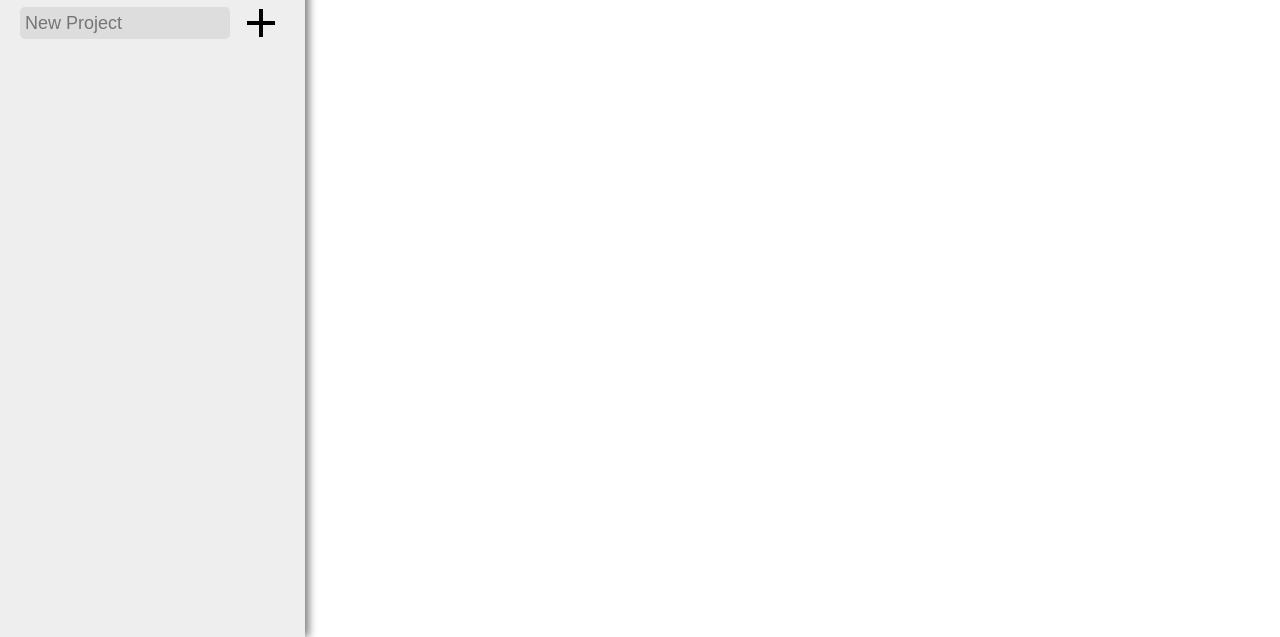
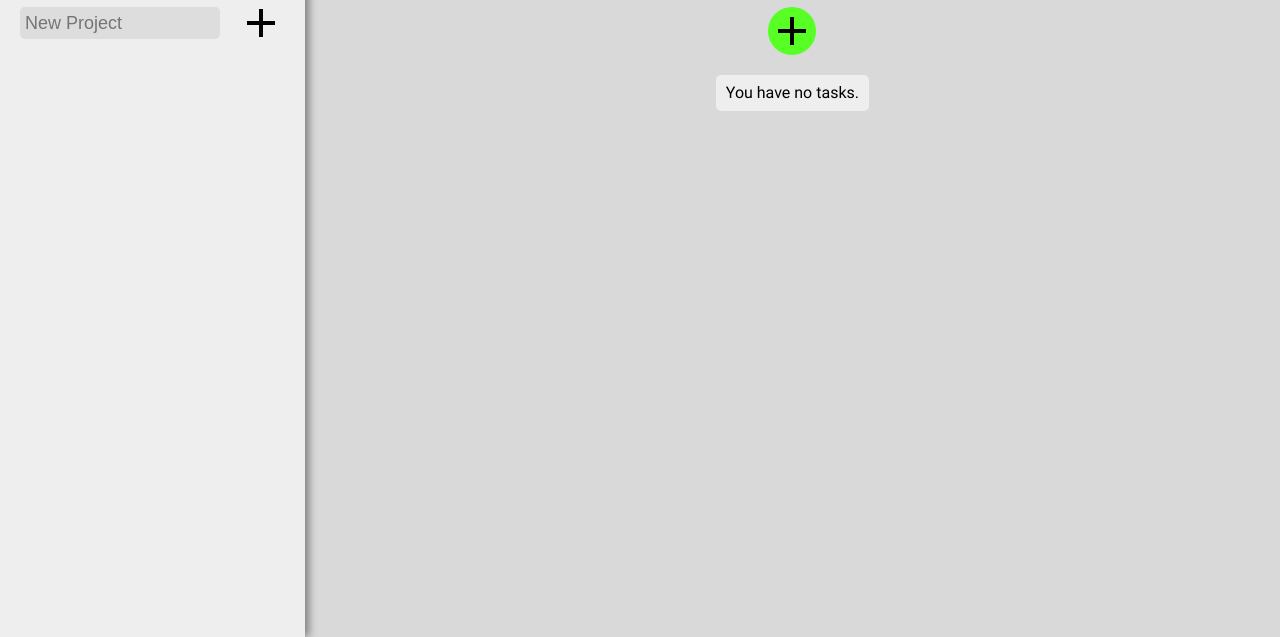
Before and after one commit to pv-230/odin-todo-list, a website built with webpack: page src/index.html in a window 1280 px wide. Shown: the part 163-800 px from the top of the page. Built offline with nearby package versions, Linux system fonts and the light colour scheme.

Commit message:
Add task view styling

```diff
--- a/src/components/main-content/main-content.css
+++ b/src/components/main-content/main-content.css
@@ -1,5 +1,13 @@
+* {
+  box-sizing: border-box;
+}
+
 .main-content {
   display: flex;
   width: 100vw;
   height: 100vh;
 }
+
+button:hover {
+  cursor: pointer;
+}
--- a/src/components/projects/projects.css
+++ b/src/components/projects/projects.css
@@ -4,15 +4,19 @@
 }
 
 :root {
+  /* Colors */
   --sidebar-bg: #eeeeee;
   --sidebar-selected: #b1b1b1;
   --sidebar-hover: #dadada;
+
+  /* Sizes */
+  --sidebar-width: 400px;
 }
 
 .projects {
   display: flex;
   flex-direction: column;
-  width: 400px;
+  width: var(--sidebar-width);
   box-shadow: 4px 0px 8px gray;
   font-family: 'RobotoRegular';
   background-color: var(--sidebar-bg);
@@ -47,6 +51,7 @@
 
 .projects__menu-btn:hover {
   background-color: var(--sidebar-hover);
+  cursor: pointer;
 }
 
 .projects__menu-icon {
@@ -82,6 +87,7 @@
 
 .projects__delete-btn:hover {
   background-color: var(--sidebar-hover);
+  cursor: pointer;
 }
 
 /* Sidebar new item input */
@@ -114,4 +120,5 @@
 
 .projects__add-btn:hover {
   background-color: var(--sidebar-hover);
+  cursor: pointer;
 }
--- a/src/components/projects/projects.js
+++ b/src/components/projects/projects.js
@@ -16,8 +16,7 @@ const displayProjList = (state) => {
     const listItem = document.createElement('li');
     listItem.classList.add('projects__item');
 
-    console.log(`index: ${i}`);
-
+    // Highlight selected project
     if (i === state.currentProj) {
       listItem.classList.add('projects__item_selected');
     }
--- a/src/components/tasks/tasks.css
+++ b/src/components/tasks/tasks.css
@@ -5,10 +5,18 @@
 
 :root {
   --project-info-bg: #b7b0ff;
+  --tasks-bg: #d9d9d9;
+  --task-item-bg: #eeeeee;
+  --add-task-btn: rgb(87, 255, 36);
+  --add-task-btn-hover: rgb(54, 233, 0);
+
+  --info-bar-height: 150px;
 }
 
 .tasks {
   width: 100%;
+  background-color: var(--tasks-bg);
+  font-family: RobotoRegular;
 }
 
 .tasks__project-info {
@@ -17,9 +25,8 @@
   justify-content: center;
   gap: 20px;
   padding: 20px;
-  height: 100px;
+  height: var(--info-bar-height);
   background-color: var(--project-info-bg);
-  font-family: RobotoRegular;
   border-bottom: 1px solid gray;
 }
 
@@ -27,8 +34,52 @@
   font-size: 48px;
 }
 
-.tasks__list {
+.tasks__view {
   display: flex;
   flex-direction: column;
+  align-items: center;
+  gap: 20px;
+  padding: 20px;
+  height: calc(100vh - var(--info-bar-height));
+  overflow: auto;
+}
+
+.tasks__add-task-btn {
+  display: flex;
+  justify-content: center;
+  align-items: center;
+  border: none;
+  border-radius: 50%;
+  background-color: var(--add-task-btn);
+  width: 48px;
+  height: 48px;
+  padding: 0;
+}
+
+.tasks__add-task-btn:hover {
+  background-color: var(--add-task-btn-hover);
+}
+
+.tasks__add-task-text {
+  font-size: 18px;
+}
+
+.tasks__list {
+  flex: 1;
+  display: flex;
+  flex-direction: column;
+  align-items: center;
   gap: 8px;
+  width: 100%;
 }
+
+.tasks__item {
+  border-radius: 5px;
+  padding: 10px;
+  background-color: var(--task-item-bg);
+}
+
+.tasks__item_no-tasks {
+  text-align: center;
+  width: fit-content;
+}
--- a/src/components/tasks/tasks.js
+++ b/src/components/tasks/tasks.js
@@ -22,7 +22,8 @@ const displayTaskList = (state) => {
   if (currentProject.getTasks().length === 0) {
     item = document.createElement('div');
     item.classList.add('tasks__item');
-    item.textContent = 'No tasks.';
+    item.classList.add('tasks__item_no-tasks');
+    item.textContent = 'You have no tasks.';
     tasksList.appendChild(item);
   } else {
     currentProject.getTasks().forEach((task) => {
--- a/src/index.html
+++ b/src/index.html
@@ -19,7 +19,12 @@
           <span class="tasks__project-title"></span>
           <p class="tasks__project-descrip"></p>
         </div>
-        <ul class="tasks__list"></ul>
+        <div class="tasks__view">
+          <button class="tasks__add-task-btn" type="button">
+            <img class="tasks__add-task-icon" src="./assets/images/plus.svg" />
+          </button>
+          <ul class="tasks__list"></ul>
+        </div>
       </div>
     </div>
   </body>
```
Also changed, not shown: dist/index.html, dist/main.js.
